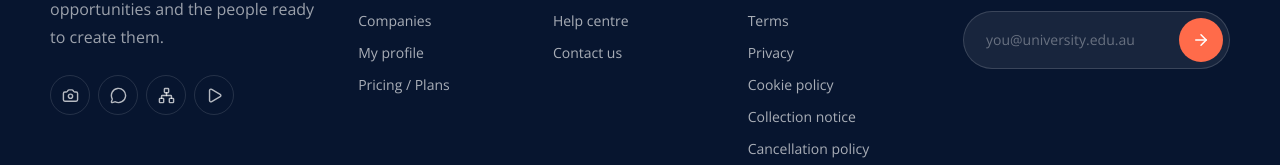
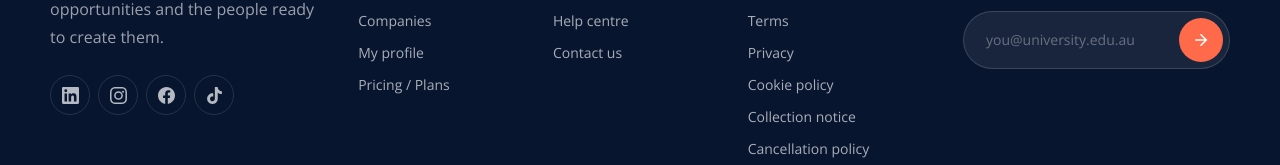
Before and after one commit to RManula/Interns-Store, a Next.js app: page /companies in a window 1280 px wide. Shown: the part 1697-1862 px from the top of the page. Built offline with nearby package versions, Linux system fonts and the light colour scheme.

Commit message:
feat: real LinkedIn/Instagram/Facebook/TikTok brand icons in footer

```diff
--- a/components/layout/Footer.tsx
+++ b/components/layout/Footer.tsx
@@ -1,15 +1,7 @@
 import Link from "next/link";
-import {
-  ArrowRight,
-  BriefcaseBusiness,
-  Camera,
-  MessageCircle,
-  Network,
-  Play,
-} from "lucide-react";
+import { ArrowRight, BriefcaseBusiness } from "lucide-react";
 import { site, social } from "@/lib/siteConfig";
-
-const icons = [Camera, MessageCircle, Network, Play];
+import { socialIconMap } from "@/components/layout/SocialIcons";
 
 const exploreLinks = [
   { label: "Browse internships", href: "/browse" },
@@ -58,16 +50,18 @@ export function Footer() {
               and the people ready to create them.
             </p>
             <div className="mt-6 flex gap-2">
-              {social.map((item, index) => {
-                const Icon = icons[index];
+              {social.map((item) => {
+                const Icon = socialIconMap[item.label as keyof typeof socialIconMap];
                 return (
                   <a
                     key={item.label}
                     href={item.href}
+                    target="_blank"
+                    rel="noopener noreferrer"
                     aria-label={item.label}
                     className="grid size-10 place-items-center rounded-full border border-white/12 text-white/70 transition hover:-translate-y-1 hover:border-blue-500 hover:bg-blue-600 hover:text-white"
                   >
-                    <Icon size={17} />
+                    {Icon ? <Icon className="size-[17px]" /> : null}
                   </a>
                 );
               })}
--- /dev/null
+++ b/components/layout/SocialIcons.tsx
@@ -0,0 +1,42 @@
+import type { SVGProps } from "react";
+
+/* Brand glyphs (simple-icons paths) — lucide-react doesn't ship brand logos. */
+
+export function LinkedInIcon(props: SVGProps<SVGSVGElement>) {
+  return (
+    <svg viewBox="0 0 24 24" fill="currentColor" aria-hidden="true" {...props}>
+      <path d="M20.45 20.45h-3.56v-5.57c0-1.33-.02-3.04-1.85-3.04-1.85 0-2.13 1.45-2.13 2.94v5.67H9.35V9h3.41v1.56h.05c.48-.9 1.64-1.85 3.37-1.85 3.6 0 4.27 2.37 4.27 5.45v6.29zM5.34 7.43a2.07 2.07 0 1 1 0-4.14 2.07 2.07 0 0 1 0 4.14zM7.12 20.45H3.56V9h3.56v11.45zM22.22 0H1.77C.79 0 0 .77 0 1.72v20.56C0 23.23.79 24 1.77 24h20.45c.98 0 1.78-.77 1.78-1.72V1.72C24 .77 23.2 0 22.22 0z" />
+    </svg>
+  );
+}
+
+export function InstagramIcon(props: SVGProps<SVGSVGElement>) {
+  return (
+    <svg viewBox="0 0 24 24" fill="currentColor" aria-hidden="true" {...props}>
+      <path d="M12 2.16c3.2 0 3.58.01 4.85.07 1.17.05 1.8.25 2.23.41.56.22.96.48 1.38.9.42.42.68.82.9 1.38.16.42.36 1.06.41 2.23.06 1.27.07 1.65.07 4.85s-.01 3.58-.07 4.85c-.05 1.17-.25 1.8-.41 2.23-.22.56-.48.96-.9 1.38-.42.42-.82.68-1.38.9-.42.16-1.06.36-2.23.41-1.27.06-1.65.07-4.85.07s-3.58-.01-4.85-.07c-1.17-.05-1.8-.25-2.23-.41a3.7 3.7 0 0 1-1.38-.9 3.7 3.7 0 0 1-.9-1.38c-.16-.42-.36-1.06-.41-2.23-.06-1.27-.07-1.65-.07-4.85s.01-3.58.07-4.85c.05-1.17.25-1.8.41-2.23.22-.56.48-.96.9-1.38.42-.42.82-.68 1.38-.9.42-.16 1.06-.36 2.23-.41C8.42 2.17 8.8 2.16 12 2.16zM12 0C8.74 0 8.33.01 7.05.07 5.78.13 4.9.33 4.14.63c-.79.3-1.46.72-2.12 1.38C1.36 2.67.94 3.34.63 4.14.33 4.9.13 5.78.07 7.05.01 8.33 0 8.74 0 12s.01 3.67.07 4.95c.06 1.27.26 2.15.56 2.91.3.79.72 1.46 1.38 2.12.66.66 1.33 1.08 2.12 1.38.76.3 1.64.5 2.91.56C8.33 23.99 8.74 24 12 24s3.67-.01 4.95-.07c1.27-.06 2.15-.26 2.91-.56a5.86 5.86 0 0 0 2.12-1.38c.66-.66 1.08-1.33 1.38-2.12.3-.76.5-1.64.56-2.91.06-1.28.07-1.69.07-4.95s-.01-3.67-.07-4.95c-.06-1.27-.26-2.15-.56-2.91a5.86 5.86 0 0 0-1.38-2.12A5.86 5.86 0 0 0 19.86.63c-.76-.3-1.64-.5-2.91-.56C15.67.01 15.26 0 12 0zm0 5.84a6.16 6.16 0 1 0 0 12.32 6.16 6.16 0 0 0 0-12.32zM12 16a4 4 0 1 1 0-8 4 4 0 0 1 0 8zm6.41-10.85a1.44 1.44 0 1 0 0 2.88 1.44 1.44 0 0 0 0-2.88z" />
+    </svg>
+  );
+}
+
+export function FacebookIcon(props: SVGProps<SVGSVGElement>) {
+  return (
+    <svg viewBox="0 0 24 24" fill="currentColor" aria-hidden="true" {...props}>
+      <path d="M24 12.07C24 5.4 18.63 0 12 0S0 5.4 0 12.07C0 18.1 4.39 23.1 10.13 24v-8.44H7.08v-3.49h3.05V9.41c0-3.02 1.79-4.69 4.53-4.69 1.31 0 2.68.24 2.68.24v2.97h-1.51c-1.49 0-1.96.93-1.96 1.89v2.25h3.33l-.53 3.49h-2.8V24C19.61 23.1 24 18.1 24 12.07z" />
+    </svg>
+  );
+}
+
+export function TikTokIcon(props: SVGProps<SVGSVGElement>) {
+  return (
+    <svg viewBox="0 0 24 24" fill="currentColor" aria-hidden="true" {...props}>
+      <path d="M12.53.02C13.84 0 15.14.01 16.44 0c.08 1.53.63 3.09 1.75 4.17 1.12 1.11 2.7 1.62 4.24 1.79v4.03c-1.44-.05-2.89-.35-4.2-.97-.57-.26-1.1-.59-1.62-.93-.01 2.92.01 5.84-.02 8.75-.08 1.4-.54 2.79-1.35 3.94-1.31 1.92-3.58 3.17-5.91 3.21-1.43.08-2.86-.31-4.08-1.03-2.02-1.19-3.44-3.37-3.65-5.71-.02-.5-.03-1-.01-1.49.18-1.9 1.12-3.72 2.58-4.96 1.66-1.44 3.98-2.13 6.15-1.72.02 1.48-.04 2.96-.04 4.44-.99-.32-2.15-.23-3.02.37-.63.41-1.11 1.04-1.36 1.75-.21.51-.15 1.07-.14 1.61.24 1.64 1.82 3.02 3.5 2.87 1.12-.01 2.19-.66 2.77-1.61.19-.33.4-.67.41-1.06.1-1.79.06-3.57.07-5.36.01-4.03-.01-8.05.02-12.07z" />
+    </svg>
+  );
+}
+
+export const socialIconMap = {
+  LinkedIn: LinkedInIcon,
+  Instagram: InstagramIcon,
+  Facebook: FacebookIcon,
+  TikTok: TikTokIcon,
+} as const;
```
